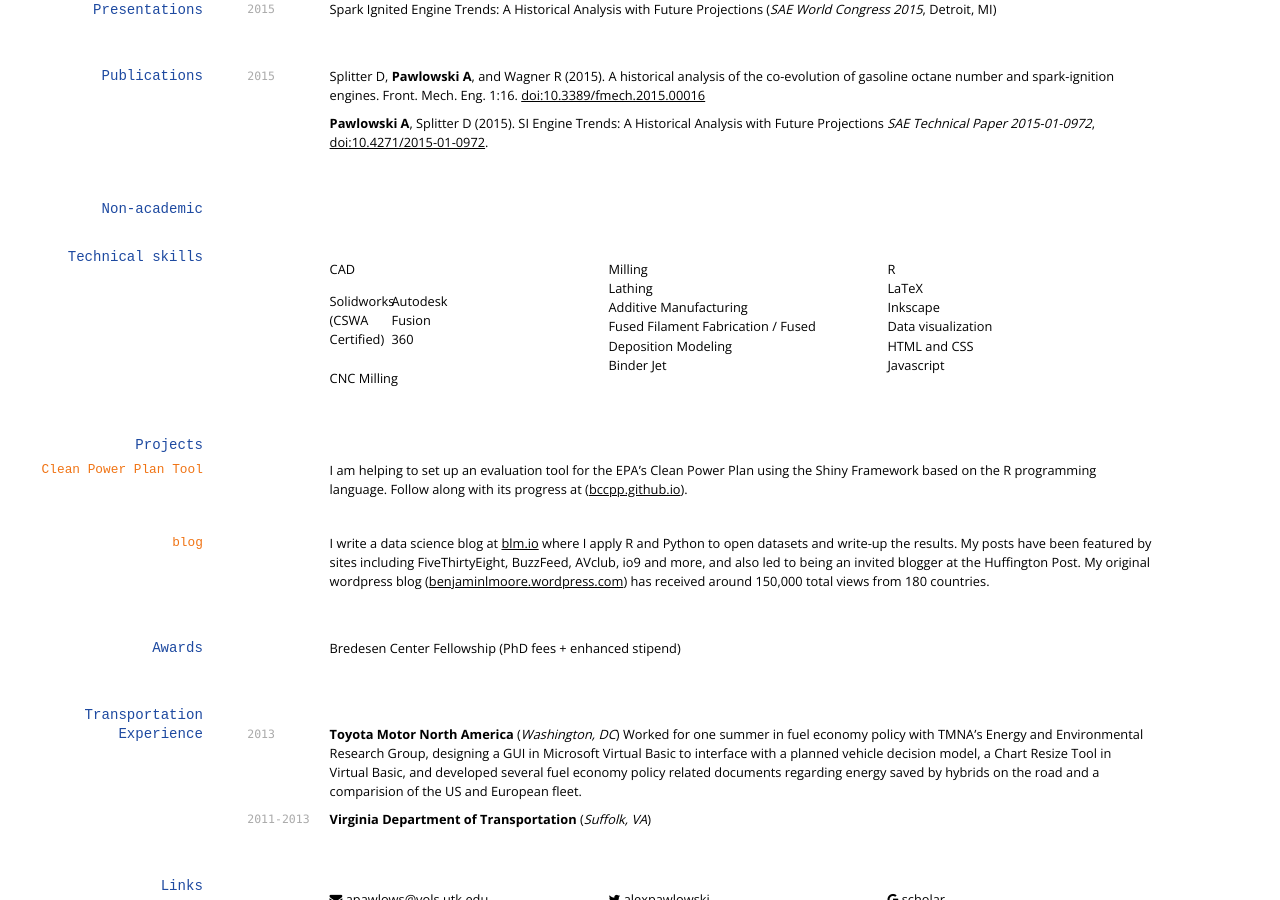
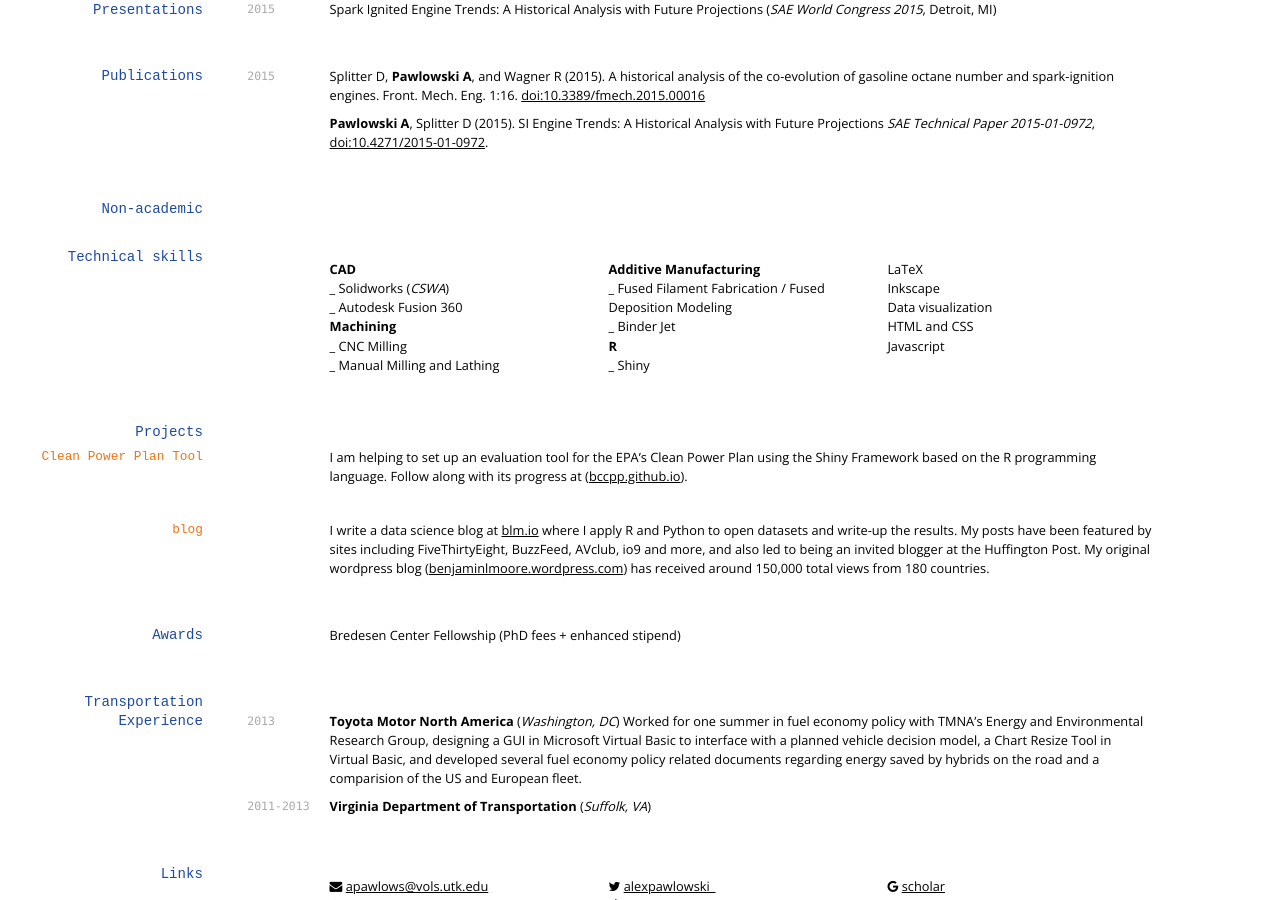
Before and after one commit to blmoore/md-cv, a Jekyll site: the page built from index.md, in a window 1280 px wide and 900 px high, scrolled down 560 px. Built offline with Jekyll 4.4.1, drawn with Linux system fonts in a browser that asks for light colours; nearby versions of some CDN libraries.

Commit message:
Update CSS

```diff
--- a/_layouts/cv.html
+++ b/_layouts/cv.html
@@ -2,13 +2,13 @@
 <html>
 <head>
   <meta charset=utf-8 />
-  <title> Ben Moore's CV</title>
+  <title>{{ page.title }}</title>
   <link href="media/cv-screen.css" type="text/css" rel="stylesheet" media="screen">
   <link href="media/cv-print.css" type="text/css" rel="stylesheet" media="print">
 
   <!-- imports -->
   <link rel="stylesheet" href="//maxcdn.bootstrapcdn.com/font-awesome/4.3.0/css/font-awesome.min.css">
-  <link href='http://fonts.googleapis.com/css?family=Open+Sans:400,300,700' rel='stylesheet' type='text/css'>
+  <link href='//fonts.googleapis.com/css?family=Open+Sans:400,300,700' rel='stylesheet' type='text/css'>
 </head>
 <body>
   <div id="main">
--- a/index.md
+++ b/index.md
@@ -58,16 +58,17 @@ __Pawlowski A__, Splitter D (2015). SI Engine Trends: A Historical Analysis with
 
 ## Technical skills
 
-* CAD
-	* Solidworks (CSWA Certified)
-    * Autodesk Fusion 360
-* CNC Milling
-* Milling
-* Lathing
-* Additive Manufacturing
- * Fused Filament Fabrication / Fused Deposition Modeling
- * Binder Jet
-* R
+* __CAD__
+* \_ Solidworks (_CSWA_)
+* \_ Autodesk Fusion 360
+* __Machining__
+* \_ CNC Milling
+* \_ Manual Milling and Lathing
+* __Additive Manufacturing__
+* \_ Fused Filament Fabrication / Fused Deposition Modeling
+* \_ Binder Jet
+* __R__
+* \_ Shiny
 * LaTeX
 * Inkscape
 * Data visualization
```
Also changed, not shown: 2 other files.
